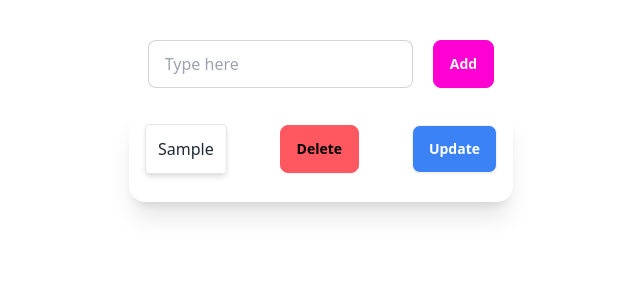
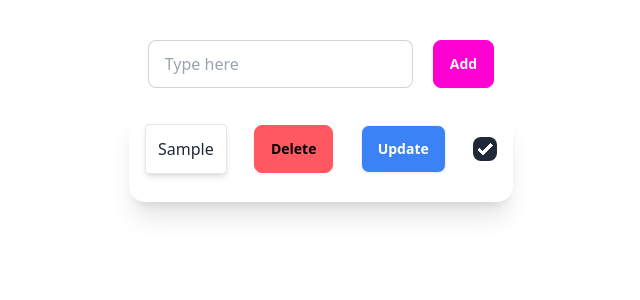
Before and after one commit to Dev00kushal/taskManager, a React (Vite) app in the folder versionOne/: page / in a window 1280 px wide. Both pictures are taken after typing "Sample" into the empty fields and a click on the button "Add". Shown: the top 300 px of the page, without its empty margins (319-959 px from the left). Built offline with nearby package versions, Linux system fonts and the light colour scheme.

Commit message:
🔥 Update the color  && checkbox to the todo list

```diff
--- a/versionOne/src/App.jsx
+++ b/versionOne/src/App.jsx
@@ -5,16 +5,19 @@
 import Todo from "./Components/Todo";
 
 const App = () => {
+  // checkbox -> tick hanni if checkbox tick xa vane tyo todo cheii tya bata delte garera completed todo ma haldine
   const [todo, setTodo] = useState([]);
   const [input, setInput] = useState("");
   const [btn, setBtn] = useState("Add");
   const [id, setId] = useState(0);
-
+  const [status, setStatus] = useState("unchecked");
   const onUpdate = (index) => {
     setInput(todo[index]);
     setBtn("Update");
     setId(index);
   };
+
+  const checkBox = () => {};
 
   const addTodo = () => {
     if (input.length !== 0) {
@@ -39,6 +42,8 @@
         return idx !== index;
       })
     );
+    setInput(" ");
+    setBtn("Add");
   };
 
   return (
@@ -86,6 +91,7 @@
                   btnName="Update"
                   onUpdate={() => onUpdate(index)}
                 />
+                <input type="checkbox" checked={status} className="checkbox" />
               </motion.div>
             ))
           ) : (
```
Also changed, not shown: versionOne/src/Components/CompletedTodo.jsx (added, +11 -0 lines).
